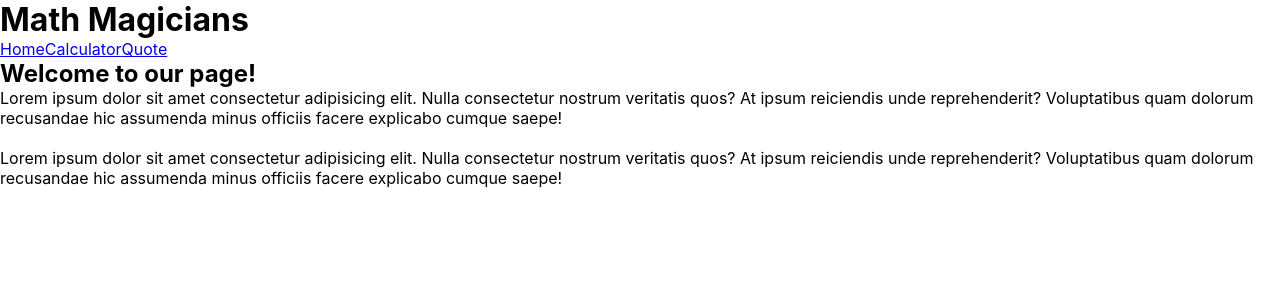
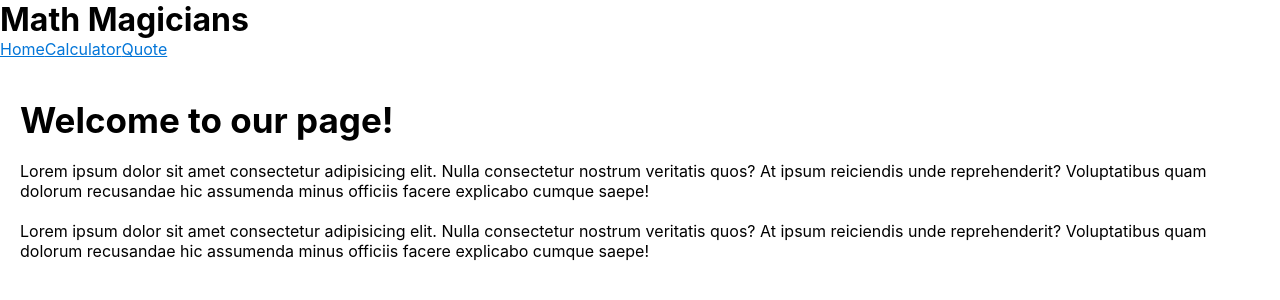
Before and after one commit to RNtaate/calculator-app, a React (Create React App) app: page / in a window 1280 px wide. Shown: the top 300 px of the page. Built offline with nearby package versions, Linux system fonts and the light colour scheme.

Commit message:
Add inline styling

```diff
--- a/src/components/Home.js
+++ b/src/components/Home.js
@@ -2,8 +2,13 @@ import React from 'react';
 
 let Home = () => {
   return(
-    <div>
-      <h2>Welcome to our page!</h2>
+    <div style={{
+      padding: '20px',
+    }}>
+      <h2 style={{
+        fontSize: '35px',
+        padding: '20px 0'
+      }}>Welcome to our page!</h2>
       <p>Lorem ipsum dolor sit amet consectetur adipisicing elit. Nulla consectetur nostrum veritatis quos? At ipsum reiciendis unde reprehenderit? Voluptatibus quam dolorum recusandae hic assumenda minus officiis facere explicabo cumque saepe!</p>
       <br></br>
       <p>Lorem ipsum dolor sit amet consectetur adipisicing elit. Nulla consectetur nostrum veritatis quos? At ipsum reiciendis unde reprehenderit? Voluptatibus quam dolorum recusandae hic assumenda minus officiis facere explicabo cumque saepe!</p>
--- a/src/components/MyNavbar.js
+++ b/src/components/MyNavbar.js
@@ -2,13 +2,16 @@ import React from 'react';
 import {Link} from 'react-router-dom';
 
 let MyNavbar = () => {
+  let myColor = {
+    color: "#0275d8"
+  }
   return (
     <div className="navbar-div">
       <h1>Math Magicians</h1>
       <div className="links-div">
-        <Link to="/">Home</Link>
-        <Link to="/calculator">Calculator</Link>
-        <Link to="/quote">Quote</Link>
+        <Link to="/" style={{color: myColor.color}}>Home</Link>
+        <Link to="/calculator" style={{color: myColor.color}}>Calculator</Link>
+        <Link to="/quote" style={{color: myColor.color}}>Quote</Link>
       </div>
     </div>
   );
--- a/src/components/Quote.js
+++ b/src/components/Quote.js
@@ -2,7 +2,10 @@ import React from 'react';
 
 let Quote = () => {
   return (
-    <p className="quote-par">Mathematics is not about numbers, equations, computations,
+    <p className="quote-par" style={{
+      fontSize: '25px',
+      padding: '20px 100px'
+    }}>Mathematics is not about numbers, equations, computations,
     or algorithms: it is about understanding. –William Paul Thurston</p>
   );
 }
```
